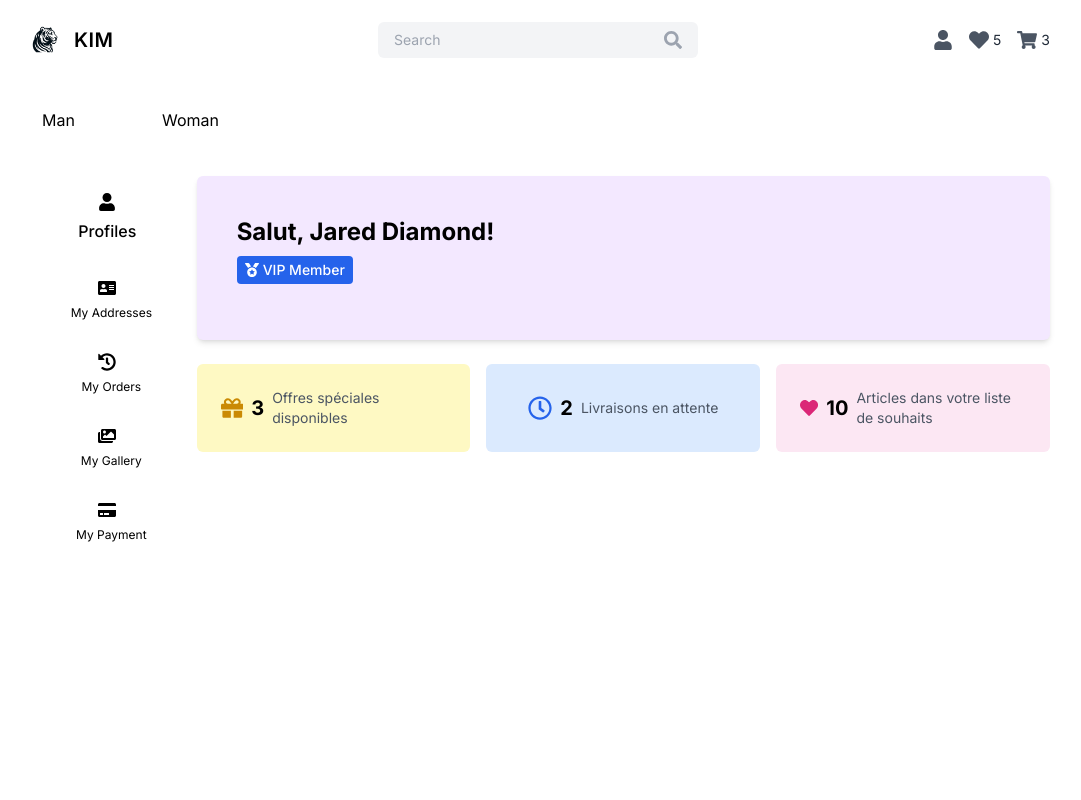
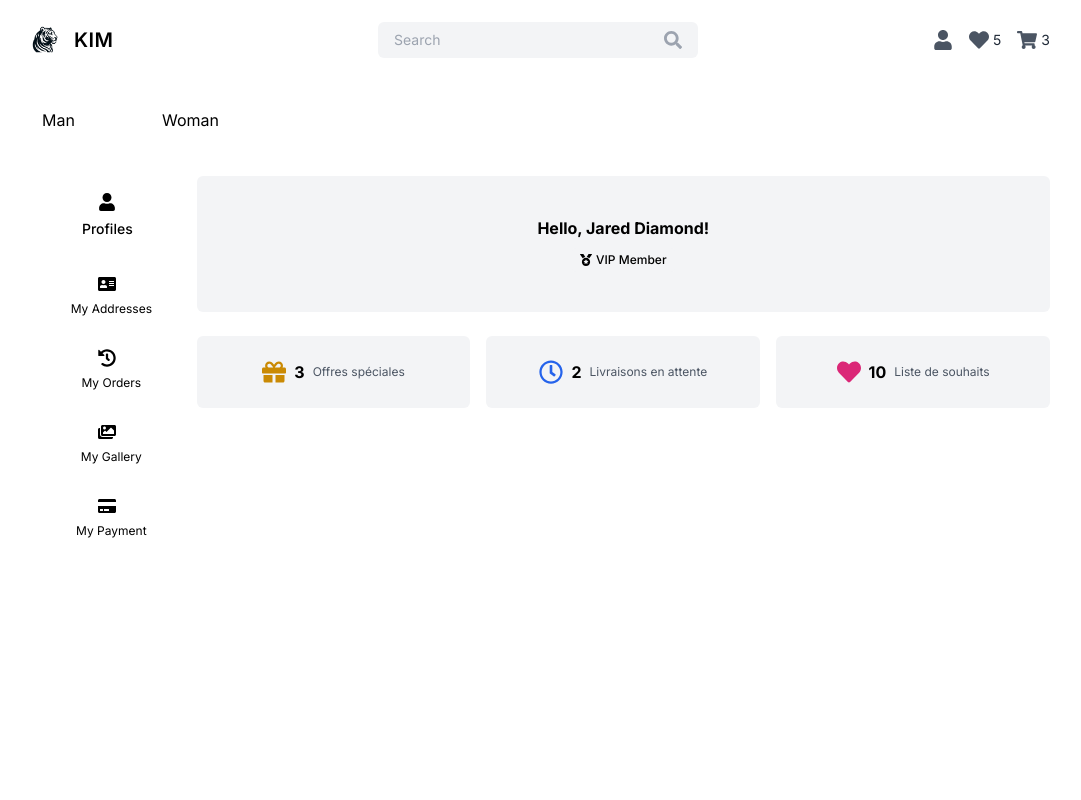
Before and after one commit to snrtn/ecommerce, a Next.js app in the folder ecommerce.front/: page /user in a window 1280 px wide. Shown: the top 800 px of the page, without its empty margins (102-1183 px from the left). Built offline with nearby package versions, Linux system fonts and the light colour scheme.

Commit message:
commit 17.07.2024

```diff
--- a/ecommerce.front/src/components/app/user/Default.tsx
+++ b/ecommerce.front/src/components/app/user/Default.tsx
@@ -31,41 +31,37 @@ const Default: React.FC = () => {
 
   return (
     <div className="min-h-[70vh] px-8 md:px-0">
-      <div className="mb-6 rounded-md bg-purple-100 p-10 shadow-md">
-        <h1 className="text-2xl font-bold">Salut, {userName}!</h1>
+      <div className="mb-6 flex flex-col items-center justify-center rounded-md bg-gray-100 p-10">
+        <h1 className="text-md font-bold">Hello, {userName}!</h1>
         <div className="mt-2">
-          <h2 className="mb-4 flex items-center text-xl font-semibold">
-            <span className="inline-flex items-center rounded bg-blue-600 px-2 py-1 text-sm font-medium text-white">
+          <h2 className="flex items-center text-xl font-semibold">
+            <span className="inline-flex items-center rounded bg-gray-100 px-2 py-1 text-xs font-medium text-black">
               <FaMedal className="mr-1" /> {userRank}
             </span>
           </h2>
         </div>
       </div>
 
-      <div className="mb-6 grid grid-cols-1 gap-4 md:grid-cols-3">
-        <div className="flex items-center justify-center rounded-md bg-yellow-100 p-6">
+      <div className="mb-6 grid grid-cols-2 gap-4 md:grid-cols-3">
+        <div className="flex items-center justify-center rounded-md bg-gray-100 p-6">
           <FaGift className="mr-2 text-2xl text-yellow-600" />
           <div className="flex items-center gap-2">
-            <p className="text-xl font-bold">3</p>
-            <p className="text-sm text-gray-600">
-              Offres spéciales disponibles
-            </p>
+            <p className="text-md font-bold">3</p>
+            <p className="text-xs text-gray-600">Offres spéciales</p>
           </div>
         </div>
-        <div className="flex items-center justify-center rounded-md bg-blue-100 p-6">
+        <div className="flex items-center justify-center rounded-md bg-gray-100 p-6">
           <FaRegClock className="mr-2 text-2xl text-blue-600" />
           <div className="flex items-center gap-2">
-            <p className="text-xl font-bold">2</p>
-            <p className="text-sm text-gray-600">Livraisons en attente</p>
+            <p className="text-md font-bold">2</p>
+            <p className="text-xs text-gray-600">Livraisons en attente</p>
           </div>
         </div>
-        <div className="flex items-center justify-center rounded-md bg-pink-100 p-6">
+        <div className="flex items-center justify-center rounded-md bg-gray-100 p-6">
           <FaHeart className="mr-2 text-2xl text-pink-600" />
           <div className="flex items-center gap-2">
-            <p className="text-xl font-bold">10</p>
-            <p className="text-sm text-gray-600">
-              Articles dans votre liste de souhaits
-            </p>
+            <p className="text-md font-bold">10</p>
+            <p className="text-xs text-gray-600">Liste de souhaits</p>
           </div>
         </div>
       </div>
--- a/ecommerce.front/src/components/app/user/Sidebar.tsx
+++ b/ecommerce.front/src/components/app/user/Sidebar.tsx
@@ -36,7 +36,7 @@ const Sidebar: React.FC<SidebarProps> = ({
           }
         >
           <FaUser className="mb-2 mr-2 hidden text-lg md:inline-block" />
-          <p className="text-md mr-2 font-medium">Profiles</p>
+          <p className="mr-2 text-sm font-medium">Profiles</p>
         </button>
       </div>
       <ul
```
